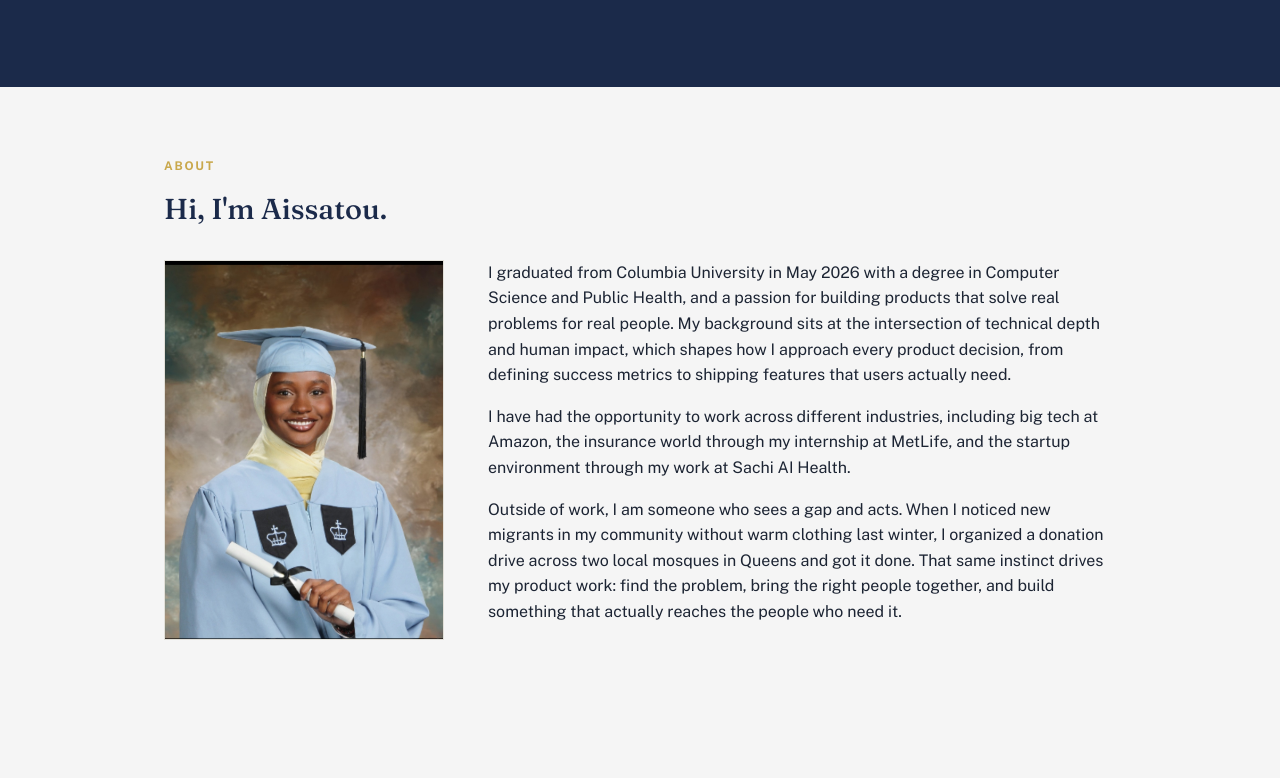
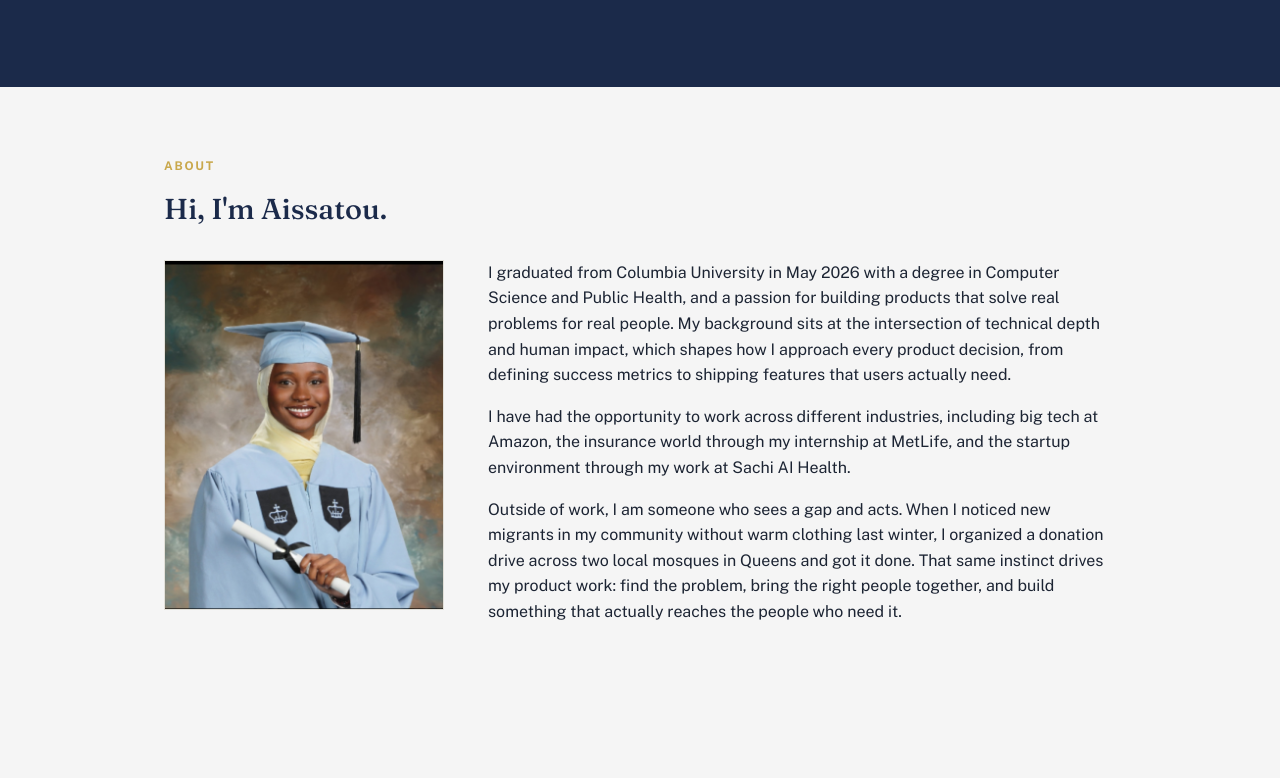
Before and after one commit to Aisa-hub/pm-portfolio, a plain HTML site: page index.html in a window 1280 px wide. Shown: the part 518-1296 px from the top of the page. Drawn offline with nearby package versions, Linux system fonts and the light colour scheme.

Commit message:
Update index.html

```diff
--- a/index.html
+++ b/index.html
@@ -115,7 +115,7 @@
     }
     .about-photo {
       width: 100%;
-      height: 380px;          /* ← new: try 380–460px until it looks right */
+      height: 350px;          /* ← new: try 380–460px until it looks right */
       object-fit: cover;      /* ← new: crops instead of stretching/squishing */
       border: 1px solid #e2e0d9;
       display: block;
```
